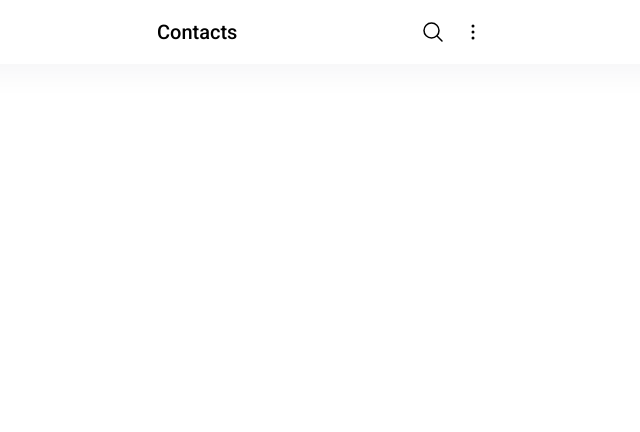
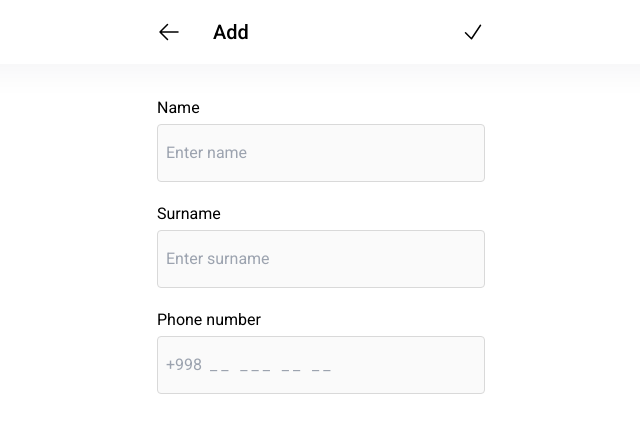
Before and after one commit to akramjonnuriddinov/contact-app, a Vue app: page /add in a window 1280 px wide. Before the commit this address had no page. Shown: the top 432 px of the page, without its empty margins (319-959 px from the left). Built offline with nearby package versions, Linux system fonts and the light colour scheme.

Commit message:
Add Layout system and AddContact page

```diff
--- a/index.html
+++ b/index.html
@@ -4,7 +4,7 @@
     <meta charset="UTF-8" />
     <link rel="icon" type="image/svg+xml" href="/vite.svg" />
     <meta name="viewport" content="width=device-width, initial-scale=1.0" />
-    <title>Vite + Vue + TS</title>
+    <title>Contact App | Go</title>
     <link rel="preconnect" href="https://fonts.googleapis.com" />
     <link rel="preconnect" href="https://fonts.gstatic.com" crossorigin />
     <link
--- a/src/App.vue
+++ b/src/App.vue
@@ -1,10 +1,5 @@
-<script setup lang="ts">
-import TheHeader from '@/components/TheHeader.vue'
-</script>
+<script setup lang="ts"></script>
 
 <template>
-  <div class="min-h-screen flex flex-col">
-    <TheHeader />
-    <RouterView />
-  </div>
+  <RouterView />
 </template>
--- /dev/null
+++ b/src/components/ContactHeader.vue
@@ -0,0 +1,20 @@
+<script setup lang="ts">
+import AppContainer from '@/components/AppContainer.vue'
+import { CheckIcon, ArrowLeftIcon } from '@heroicons/vue/24/outline'
+</script>
+
+<template>
+  <header class="py-[18px] shadow-custom-shadow">
+    <AppContainer>
+      <div class="flex items-center">
+        <router-link to="/" class="mr-8">
+          <ArrowLeftIcon class="w-6" />
+        </router-link>
+        <span class="font-medium text-xl">Add</span>
+        <button class="ml-auto">
+          <CheckIcon class="w-6" />
+        </button>
+      </div>
+    </AppContainer>
+  </header>
+</template>
--- /dev/null
+++ b/src/layouts/AddLayout.vue
@@ -0,0 +1,10 @@
+<script setup lang="ts">
+import ContactHeader from '@/components/ContactHeader.vue'
+</script>
+
+<template>
+  <div class="min-h-screen flex flex-col">
+    <ContactHeader />
+    <RouterView />
+  </div>
+</template>
--- /dev/null
+++ b/src/layouts/DefaultLayout.vue
@@ -0,0 +1,10 @@
+<script setup lang="ts">
+import AppHeader from '@/components/AppHeader.vue'
+</script>
+
+<template>
+  <div class="min-h-screen flex flex-col">
+    <AppHeader />
+    <RouterView />
+  </div>
+</template>
--- /dev/null
+++ b/src/pages/AddContact.vue
@@ -0,0 +1,30 @@
+<template>
+  <AppContainer>
+    <form class="py-8">
+      <label class="flex flex-col mb-5">
+        <span class="mb-1">Name</span>
+        <input
+          class="bg-[#FAFAFA] border border-[#D9D9D9] w-full py-4 px-2 rounded"
+          type="text"
+          placeholder="Enter name"
+        />
+      </label>
+      <label class="flex flex-col mb-5">
+        <span class="mb-1">Surname</span>
+        <input
+          class="bg-[#FAFAFA] border border-[#D9D9D9] w-full py-4 px-2 rounded"
+          type="text"
+          placeholder="Enter surname"
+        />
+      </label>
+      <label class="flex flex-col">
+        <span class="mb-1">Phone number</span>
+        <input
+          class="bg-[#FAFAFA] border border-[#D9D9D9] w-full py-4 px-2 rounded"
+          type="text"
+          placeholder="+998  _ _   _ _ _   _ _   _ _"
+        />
+      </label>
+    </form>
+  </AppContainer>
+</template>
--- a/src/pages/HomeView.vue
+++ b/src/pages/HomeView.vue
@@ -16,10 +16,11 @@ import { PlusIcon } from '@heroicons/vue/24/outline'
     <span class="opacity-40 w-full text-center font-medium text-black"
       >You have no contacts
     </span>
-    <button
+    <router-link
+      to="/add"
       class="bg-blue-400 absolute bottom-7 right-10 w-16 h-16 flex items-center justify-center rounded-full text-white"
     >
       <PlusIcon class="w-6" />
-    </button>
+    </router-link>
   </AppContainer>
 </template>
--- a/src/router/index.ts
+++ b/src/router/index.ts
@@ -1,11 +1,28 @@
 import { createRouter, createWebHistory } from 'vue-router'
+import DefaultLayout from '@/layouts/DefaultLayout.vue'
+import HomeView from '@/pages/HomeView.vue'
 
 const routes = [
   {
     path: '/',
-    name: 'Home',
-    component: () => import('../pages/HomeView.vue'),
+    component: DefaultLayout,
+    children: [
+      {
+        path: '',
+        component: HomeView
+      }
+    ]
   },
+  {
+    path: '/add',
+    component: () => import('@/layouts/AddLayout.vue'),
+    children: [
+      {
+        path: '',
+        component: () => import('@/pages/AddContact.vue')
+      }
+    ]
+  }
 ]
 
 const router = createRouter({
--- a/src/style.css
+++ b/src/style.css
@@ -5,5 +5,6 @@
 @layer {
   body {
     font-family: 'Roboto', 'Arial', sans-serif;
+    @apply text-black;
   }
 }
```
Also changed, not shown: src/components/AppHeader.vue (renamed from src/components/TheHeader.vue).
